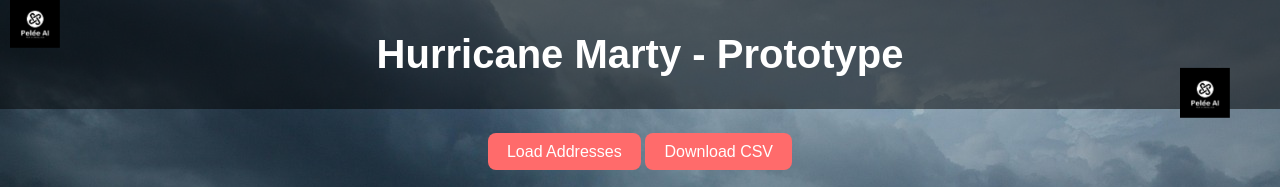
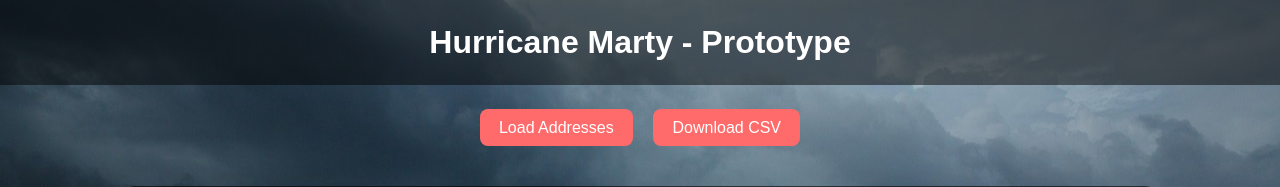
Before and after one commit to ccjackb22/HurricaneMarty, a Flask app: page / in a window 1280 px wide. Shown: the top 187 px of the page. Run offline with Flask 3, Linux system fonts and the light colour scheme.

Commit message:
Update index.html

```diff
--- a/templates/index.html
+++ b/templates/index.html
@@ -7,30 +7,26 @@
 <link rel="stylesheet" href="https://cdnjs.cloudflare.com/ajax/libs/leaflet/1.9.4/leaflet.min.css" />
 <style>
     body {
-            font-family: 'Arial', sans-serif;
+        font-family: Arial, sans-serif;
         margin: 0;
         padding: 0;
         background: url('../static/hurricane_marty_Background.jpg') no-repeat center center fixed;
         background-size: cover;
         color: #fff;
     }
-
     header {
         text-align: center;
-            padding: 2rem;
+        padding: 1.5rem;
         background-color: rgba(0,0,0,0.5);
     }
-
     header h1 {
-            font-size: 2.5rem;
         margin: 0;
+        font-size: 2rem;
     }
-
     #controls {
         text-align: center;
         margin: 1rem;
     }
-
     button {
         background-color: #ff6b6b;
         color: #fff;
@@ -39,14 +35,8 @@
         cursor: pointer;
         font-size: 1rem;
         border-radius: 8px;
-            margin-top: 0.5rem;
-            transition: transform 0.2s;
+        margin: 0.5rem;
     }
-
-        button:hover {
-            transform: scale(1.1);
-        }
-
     #preview {
         width: 90%;
         max-width: 1000px;
@@ -55,19 +45,16 @@
         padding: 1rem;
         border-radius: 10px;
     }
-
     table {
         width: 100%;
         border-collapse: collapse;
         color: #fff;
     }
-
     th, td {
         padding: 0.5rem;
         border-bottom: 1px solid #fff;
         text-align: left;
     }
-
     #map {
         height: 400px;
         width: 90%;
@@ -75,22 +62,9 @@
         margin: 2rem auto;
         border-radius: 10px;
     }
-
-        .fun-icon {
-            position: fixed;
-            width: 50px;
-            animation: float 4s infinite alternate;
-        }
-
-        @keyframes float {
-            0% { transform: translateY(0px); }
-            100% { transform: translateY(-20px); }
-        }
 </style>
 </head>
 <body>
-    <img src="../static/Pelee_AI_Logo.png" class="fun-icon" style="top:10px; left:10px;">
-    <img src="../static/Pelee_AI_Logo.png" class="fun-icon" style="top:80px; right:50px;">
 
 <header>
     <h1>Hurricane Marty - Prototype</h1>
@@ -140,7 +114,6 @@
                 lat: f.geometry.coordinates[1],
                 lng: f.geometry.coordinates[0]
             }));
-
             populateTable();
             populateMap();
         })
@@ -175,5 +148,6 @@
     window.location.href = '/api/download/addresses';
 }
 </script>
+
 </body>
 </html>
```
Lines whose indentation alone changed are shown as unchanged.
